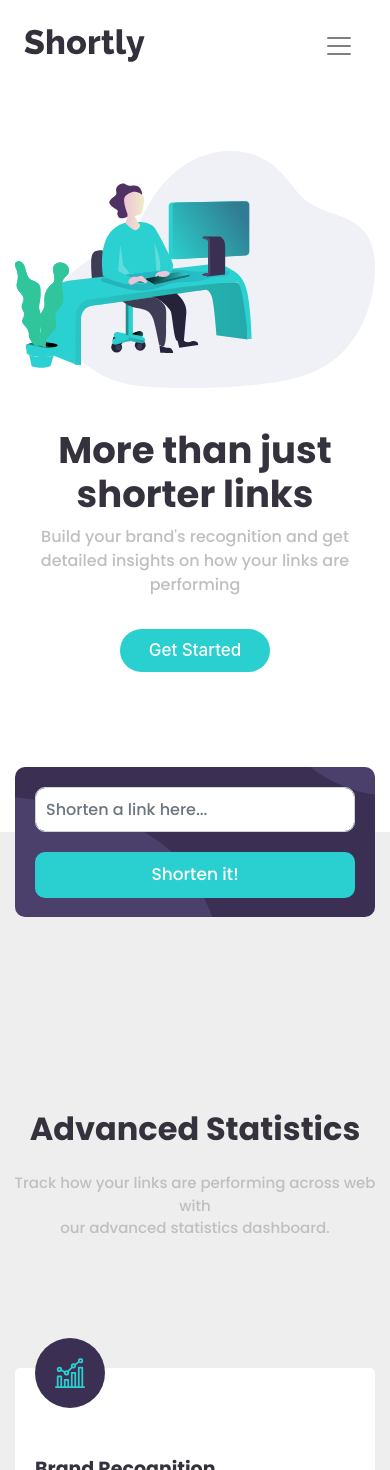
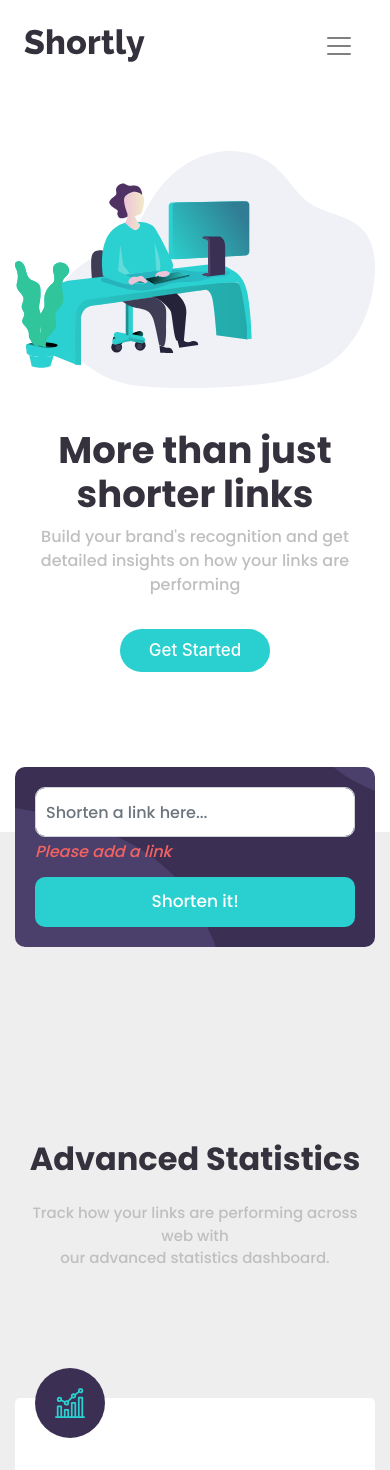
Before and after one commit to AbbyJoe/URL-shortening, a Vue app: page / in a window 390 px wide. Shown: the top 1470 px of the page. Built offline with nearby package versions, Linux system fonts and the light colour scheme.

Commit message:
added new changes

```diff
--- a/src/components/Navbar.vue
+++ b/src/components/Navbar.vue
@@ -43,7 +43,7 @@ export default {
     .nav-link {
         font-family: 'Poppins', sans-serif;
         font-weight: 500;
-        font-size: 14px;
+        font-size: 16px;
         color: hsl(0, 0%, 75%);
     }
     .signup-btn {
--- a/src/components/Search.vue
+++ b/src/components/Search.vue
@@ -7,22 +7,23 @@
                         <input type="text" class="form-control" v-model="url"  placeholder="Shorten a link here...">
                         <button type="button" @click="handleShorten" class="btn btn-primary">Shorten it!</button>
                     </div>
+                     <div class="error__div">
+                        <p class="error"><em>Please add a link</em></p>
+                    </div>
                 </div>
                     <div v-for="(link, key) in links" :key="key">
                         <div class="display__results">
                             <div class="real__link">
-                            <!-- <p>https://www.frontendmentor.io</p> -->
                                 <p>{{link.url}}</p>
                             </div>
                         <div class="shorten__link d-flex align-items-center">
-                            <!-- <p>https://rel.ink/4Ky66</p> -->
                             <p>{{link.hashid|relink}}</p>
                             <button type="button" class="btn btn-primary ml-3" @click="copy(link.hashid, $event)">Copy</button>
                         </div>
                     </div>
                 </div>
             </div>
-            <div class="content text-center">
+            <div class="container content text-center">
                 <h3>Advanced Statistics</h3>
                 <p class="mt-4">Track how your links are performing across web with <br> our advanced statistics dashboard.</p>
             </div>
@@ -52,6 +53,7 @@ export default {
     url: '',
     hashid: '',
     links: [],
+    validation: false,
     cardJson: [{
       title: 'Brand Recognition',
       subtitle: 'Boost your brand recognition with each click. Generic links doesn\'t mean a thing. Branded links help instil confidence in your content.',
@@ -70,7 +72,12 @@ export default {
       text: 'fully'
     }]
   }),
-  mounted: function () {
+  computed: {
+    validated () {
+      return this.Validation && !this.url
+    }
+  },
+  mounted () {
     if (localStorage.getItem('links')) {
       try {
         this.links = JSON.parse(localStorage.getItem('links'))
@@ -80,14 +87,14 @@ export default {
     }
   },
   watch: {
-    url: function (v) {
+    url (v) {
       if (this.hashid) {
         this.hashid = null
       }
     }
   },
   methods: {
-    copy: function (hashid, $event) {
+    copy (hashid, $event) {
       event.preventDefault()
       // copyTextToClipboard(this.$options.filters.relink(hashid))
     },
@@ -96,6 +103,7 @@ export default {
         const links = this.links
         links.push(resp.data)
         this.url = ''
+        this.validation = true
 
         this.hashid = resp.data.hashid
         this.links = Array.from(
@@ -103,6 +111,7 @@ export default {
           return links.find(l => l.hashid === hashid)
         }
         ).slice(0, 5)
+
         // LocalStorage
         localStorage.setItem('links', JSON.stringify(this.links))
       }).then(err => {
@@ -111,7 +120,7 @@ export default {
     }
   },
   filters: {
-    relink: function (hashid) {
+    relink (hashid) {
       return `https://rel.ink/${hashid}`
     }
   }
@@ -121,6 +130,16 @@ export default {
 <style scoped>
     body {
         font-family:'Poppins', sans-serif;
+    }
+    .error__div {
+        position: relative;
+        top: -45px;
+        left: 100px;
+    }
+    .error {
+        font-family:'Poppins', sans-serif;
+        font-size: 16px;
+        color: hsl(0, 87%, 67%);
     }
     .overlay {
         background-color: #eee;
@@ -276,19 +295,26 @@ export default {
            padding: 20px;
        }
        .search__layout {
-           height: 150px;
+           height: 180px;
        }
        .search__field input {
         width: 100% !important;
-        height: 45px;
+        height: 50px;
         padding: 10px;
     }
     .search__field button {
         width: 100%;
         margin-left: 0px;
-        margin-top: 20px;
+        margin-top: 40px;
         font-size: 17px;
-        padding: 10px 0px;
+        padding: 12px 0px;
+    }
+    .error__div {
+        top: -68%;
+        left: 20px;
+    }
+    .display__results {
+        flex-direction: column;
     }
    }
 </style>
--- a/vue.config.js
+++ b/vue.config.js
@@ -1,3 +1,3 @@
-export const devServer = {
-  proxy: 'https://rel.ink'
-}
+// export const devServer = {
+//   proxy: 'https://rel.ink'
+// }
```
